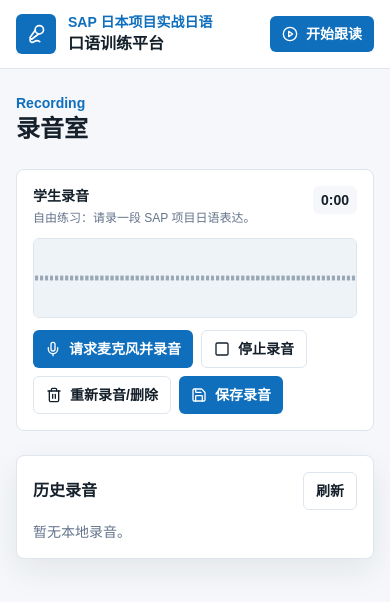
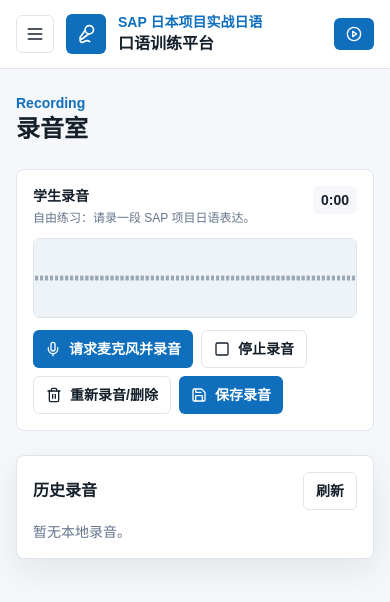
Before and after one commit to Xiaoerzzg404/sap-hub, a Next.js app in the folder projects/4-sap-training/web/: page /speaking/recording in a window 390 px wide. Shown: the top 602 px of the page. Built offline with nearby package versions, Linux system fonts and the light colour scheme.

Commit message:
feat(mobile): drawer nav + responsive header

```diff
--- a/projects/4-sap-training/web/components/layout/Header.tsx
+++ b/projects/4-sap-training/web/components/layout/Header.tsx
@@ -1,22 +1,26 @@
 import Link from "next/link";
 import { Mic2, PlayCircle } from "lucide-react";
+import { MobileNav } from "./MobileNav";
 
 export function Header() {
   return (
     <header className="border-b border-line bg-white">
       <div className="mx-auto flex max-w-7xl items-center justify-between px-4 py-3 sm:px-6 lg:px-8">
-        <Link href="/" className="flex items-center gap-3">
-          <div className="flex h-10 w-10 items-center justify-center rounded-md bg-sap text-white">
-            <Mic2 className="h-5 w-5" aria-hidden="true" />
-          </div>
-          <div>
-            <p className="text-sm font-semibold text-sap">SAP 日本项目实战日语</p>
-            <h1 className="text-base font-bold text-ink">口语训练平台</h1>
-          </div>
-        </Link>
+        <div className="flex min-w-0 items-center gap-3">
+          <MobileNav />
+          <Link href="/" className="flex min-w-0 items-center gap-3">
+            <div className="flex h-10 w-10 shrink-0 items-center justify-center rounded-md bg-sap text-white">
+              <Mic2 className="h-5 w-5" aria-hidden="true" />
+            </div>
+            <div className="min-w-0">
+              <p className="truncate text-sm font-semibold text-sap">SAP 日本项目实战日语</p>
+              <h1 className="truncate text-base font-bold text-ink">口语训练平台</h1>
+            </div>
+          </Link>
+        </div>
         <Link href="/speaking/shadowing" className="btn-primary">
           <PlayCircle className="h-4 w-4" aria-hidden="true" />
-          开始跟读
+          <span className="hidden sm:inline">开始跟读</span>
         </Link>
       </div>
     </header>
--- /dev/null
+++ b/projects/4-sap-training/web/components/layout/MobileNav.tsx
@@ -0,0 +1,73 @@
+"use client";
+
+import { useState } from "react";
+import Link from "next/link";
+import { Menu, X } from "lucide-react";
+import { allTracks } from "@/lib/content-loader";
+
+const navItems = [
+  { href: "/", label: "首页" },
+  { href: "/dashboard", label: "学习面板" },
+  { href: "/courses", label: "24 课课程" },
+  { href: "/speaking/shadowing", label: "Shadowing" },
+  { href: "/speaking/repeat-player", label: "重复播放" },
+  { href: "/speaking/recording", label: "录音室" },
+  { href: "/speaking/micro-training", label: "30 秒训练" },
+  { href: "/speaking/consultant-output", label: "60 秒输出" },
+  { href: "/roleplay", label: "Role Play" },
+  { href: "/glossary", label: "术语库" },
+  { href: "/phrasebook", label: "句型库" },
+  { href: "/library", label: "总表 / 手册" },
+  { href: "/assignments", label: "作业中心" },
+  { href: "/review", label: "复盘中心" },
+  { href: "/teacher", label: "讲师专区" }
+];
+
+export function MobileNav() {
+  const [open, setOpen] = useState(false);
+  const currentTrack = allTracks[0];
+
+  return (
+    <>
+      <button
+        type="button"
+        className="rounded-md border border-line bg-white p-2 lg:hidden"
+        onClick={() => setOpen(true)}
+        aria-label="打开导航"
+      >
+        <Menu className="h-5 w-5" />
+      </button>
+      {open ? (
+        <div className="fixed inset-0 z-50 flex lg:hidden">
+          <div className="w-72 max-w-[80vw] overflow-y-auto bg-white p-4 shadow-xl">
+            <div className="mb-3 flex items-center justify-between">
+              <span className="text-sm font-semibold text-sap">SAP 日语口语训练</span>
+              <button type="button" onClick={() => setOpen(false)} aria-label="关闭导航">
+                <X className="h-5 w-5" />
+              </button>
+            </div>
+            {currentTrack ? (
+              <div className="mb-4 rounded-md border border-line bg-mist p-3 text-xs">
+                <p className="font-semibold text-sap">当前课程线</p>
+                <p className="mt-1 leading-relaxed text-ink">{currentTrack.title}</p>
+              </div>
+            ) : null}
+            <nav className="space-y-1">
+              {navItems.map((item) => (
+                <Link
+                  key={item.href}
+                  href={item.href}
+                  className="block rounded-md px-3 py-2 text-sm text-ink hover:bg-mist"
+                  onClick={() => setOpen(false)}
+                >
+                  {item.label}
+                </Link>
+              ))}
+            </nav>
+          </div>
+          <button type="button" className="flex-1 bg-black/50" onClick={() => setOpen(false)} aria-label="关闭" />
+        </div>
+      ) : null}
+    </>
+  );
+}
```
